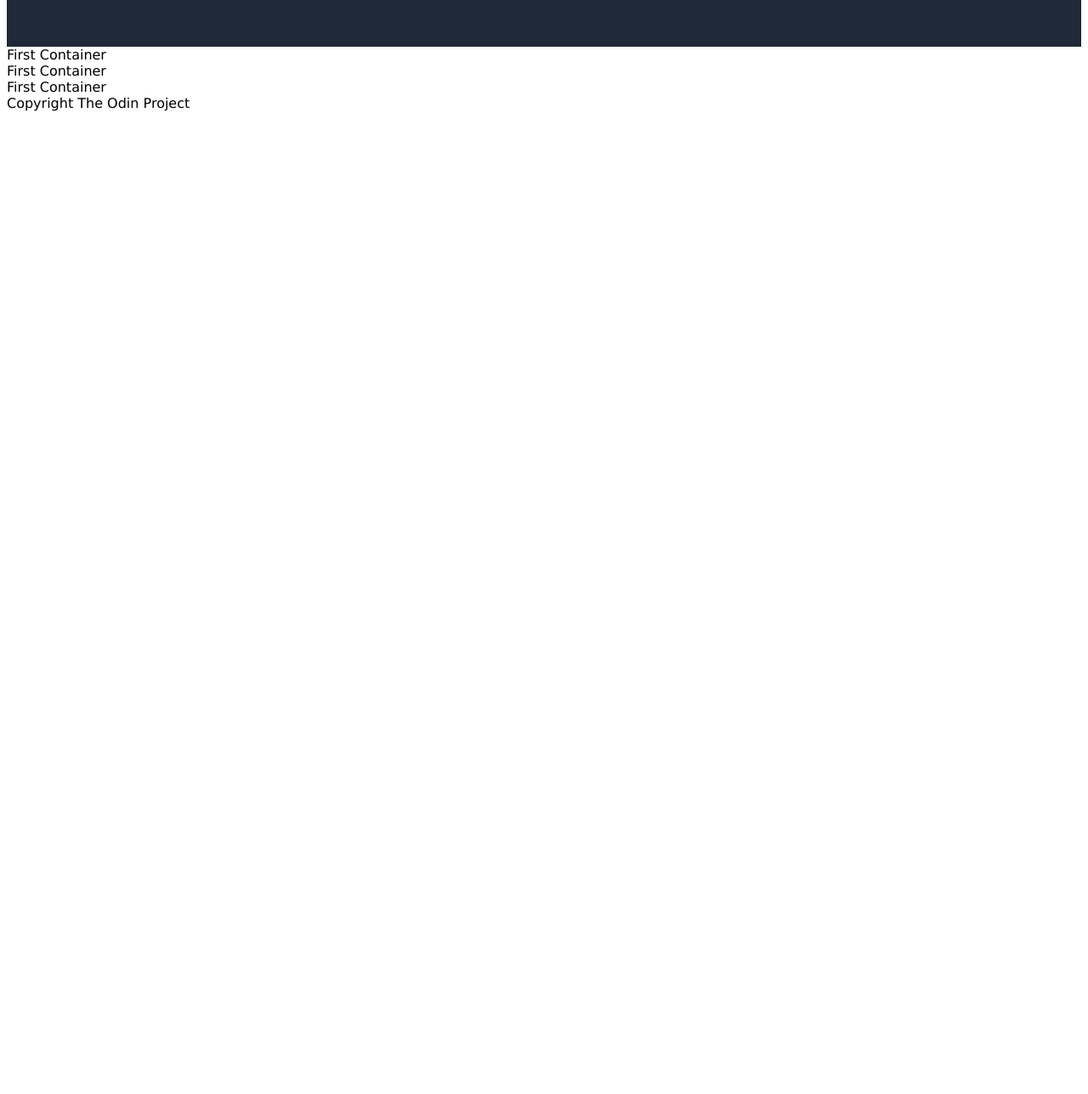
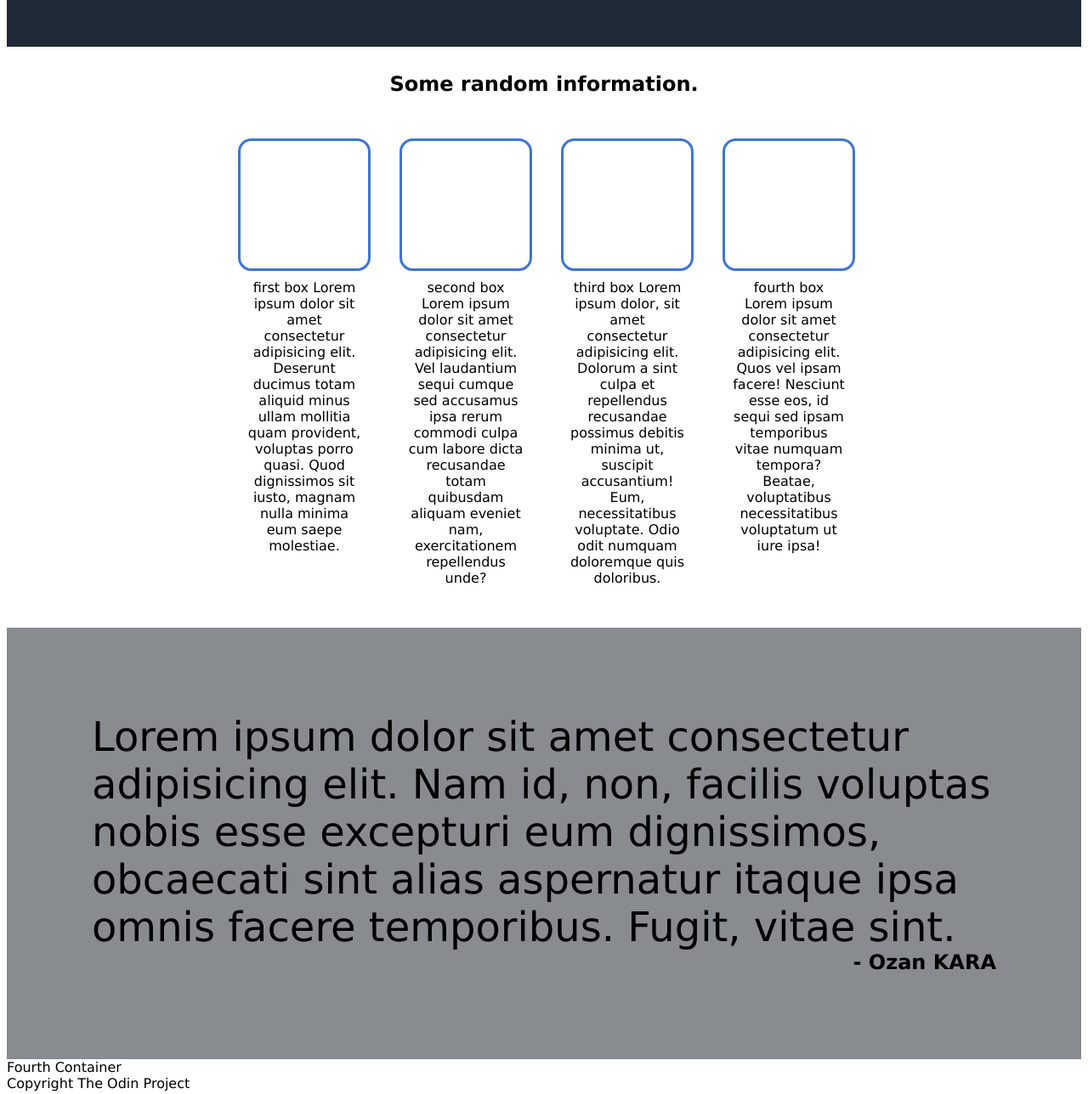
Before and after one commit to okara533/odin_web_landing_page, a plain HTML site: page index.html in a window 1280 px wide. Shown: the part 453-1741 px from the top of the page at 85% size. Before the commit the page ends 800 px from the top, so only its background shows below. Drawn offline with Linux system fonts and the light colour scheme.

Commit message:
second container

```diff
--- a/index.html
+++ b/index.html
@@ -35,13 +35,58 @@
         </div>
     </div>
     <div class="second_container">
-        First Container
+        <div class="second_content_header">
+            Some random information.
+        </div>
+        <div class="second_content_boxes">
+            <div class="box_info">
+                <div class="box">
+
+                </div>
+                <div class="info">
+                    first box Lorem ipsum dolor sit amet consectetur adipisicing elit. Deserunt ducimus totam aliquid minus ullam mollitia quam provident, voluptas porro quasi. Quod dignissimos sit iusto, magnam nulla minima eum saepe molestiae.
+                </div>
+
+            </div>
+            <div class="box_info">
+                <div class="box">
+
+                </div>
+                <div class="info">
+                    second box Lorem ipsum dolor sit amet consectetur adipisicing elit. Vel laudantium sequi cumque sed accusamus ipsa rerum commodi culpa cum labore dicta recusandae totam quibusdam aliquam eveniet nam, exercitationem repellendus unde?
+                </div>
+
+            </div>
+
+            <div class="box_info">
+                <div class="box">
+                </div>
+                <div class="info">
+                    third box Lorem ipsum dolor, sit amet consectetur adipisicing elit. Dolorum a sint culpa et repellendus recusandae possimus debitis minima ut, suscipit accusantium! Eum, necessitatibus voluptate. Odio odit numquam doloremque quis doloribus.
+                </div>
+
+            </div>
+            <div class="box_info">
+                <div class="box">
+                </div>
+                <div class="info">
+                    fourth box Lorem ipsum dolor sit amet consectetur adipisicing elit. Quos vel ipsam facere! Nesciunt esse eos, id sequi sed ipsam temporibus vitae numquam tempora? Beatae, voluptatibus necessitatibus voluptatum ut iure ipsa!
+                </div>
+
+            </div>
+
+        </div>
     </div>
     <div class="third_container">
-        First Container
+        <div class="third_content">
+            Lorem ipsum dolor sit amet consectetur adipisicing elit. Nam id, non, facilis voluptas nobis esse excepturi eum dignissimos, obcaecati sint alias aspernatur itaque ipsa omnis facere temporibus. Fugit, vitae sint.
+        </div>
+        <div class="third_sign">
+            - Ozan KARA
+        </div>
     </div>
     <div class="fourth_container">
-        First Container
+        Fourth Container
     </div>
     <div class="footer">
         Copyright The Odin Project
--- a/style.css
+++ b/style.css
@@ -27,11 +27,11 @@
 }
 
 .nav_links{
-    width: 400px;
     display: flex;
     flex-direction: row;
     justify-content: space-around;
     align-items: center;
+    margin: 0;
 
 
 }
@@ -52,7 +52,7 @@
     display:flex;
     flex-direction: column;
     justify-content: space-evenly;
-    padding: 0;
+    padding-right: 40px;
     margin:0;
 }
 
@@ -63,6 +63,7 @@
 
 #header_left_title{
     font-size: 48px;
+    font-weight: 1000;
 }
 
 img{
@@ -70,10 +71,11 @@ img{
     width: auto;
 }
 
-a{
+.nav_links a{
     text-decoration: none;
     color:#F9FAF8;
     font-size: 18px;
+    padding: 10px;
 }
 
 a:hover{
@@ -94,3 +96,63 @@ button{
 button:hover{
     background-color: #3c76d4;
 }
+
+.second_container{
+    display: flex;
+    flex-direction: column;
+    align-items: center;
+}
+.second_content_header{
+    padding: 30px;
+    font-size: 24px;
+    font-weight: 1000;
+}
+.second_content_boxes{
+    display: flex;
+    flex-direction: row;
+    justify-content: space-evenly;
+}
+
+.box{
+    margin:0;
+    padding:0;
+    width: 150px;
+    height: 150px;
+    border: 3px solid #3c76d4;
+    border-radius: 10%;
+}
+
+.box_info{
+    width: 150px;
+    margin: 20px;
+    display:flex;
+    flex-direction: column;
+    flex-wrap: wrap;
+
+}
+
+.info{
+    text-align: center;
+    padding: 10px;;
+}
+
+.third_container{
+
+    background-color: #888c91;
+    padding: 100px;
+    padding-left: 100px;
+    padding-right: 100px;
+}
+
+.third_content{
+    font-size: 48px;
+    display: flex;
+    justify-content: flex-start;
+}
+
+.third_sign{
+    font-size: 24px;
+    font-weight: 600;
+    display: flex;
+    justify-content: flex-end;
+}
```
Also changed, not shown: 1 other file.
